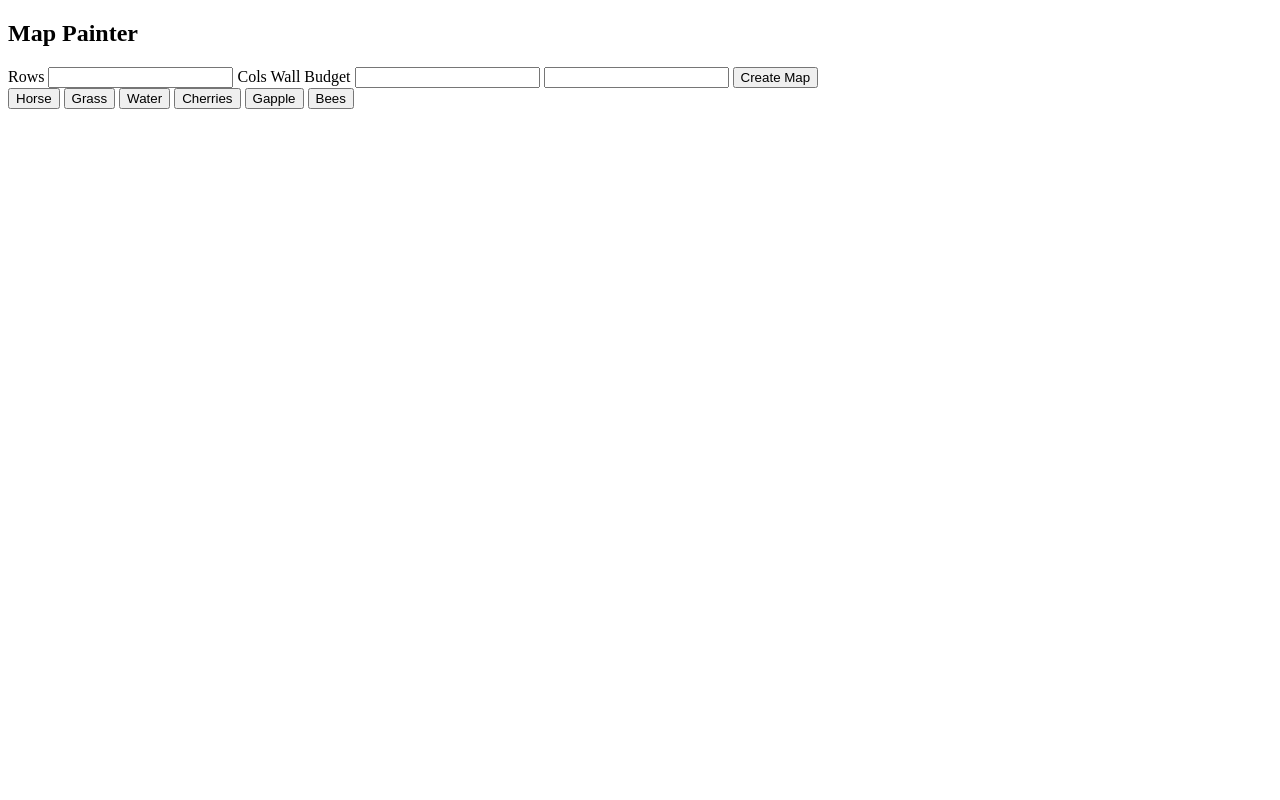
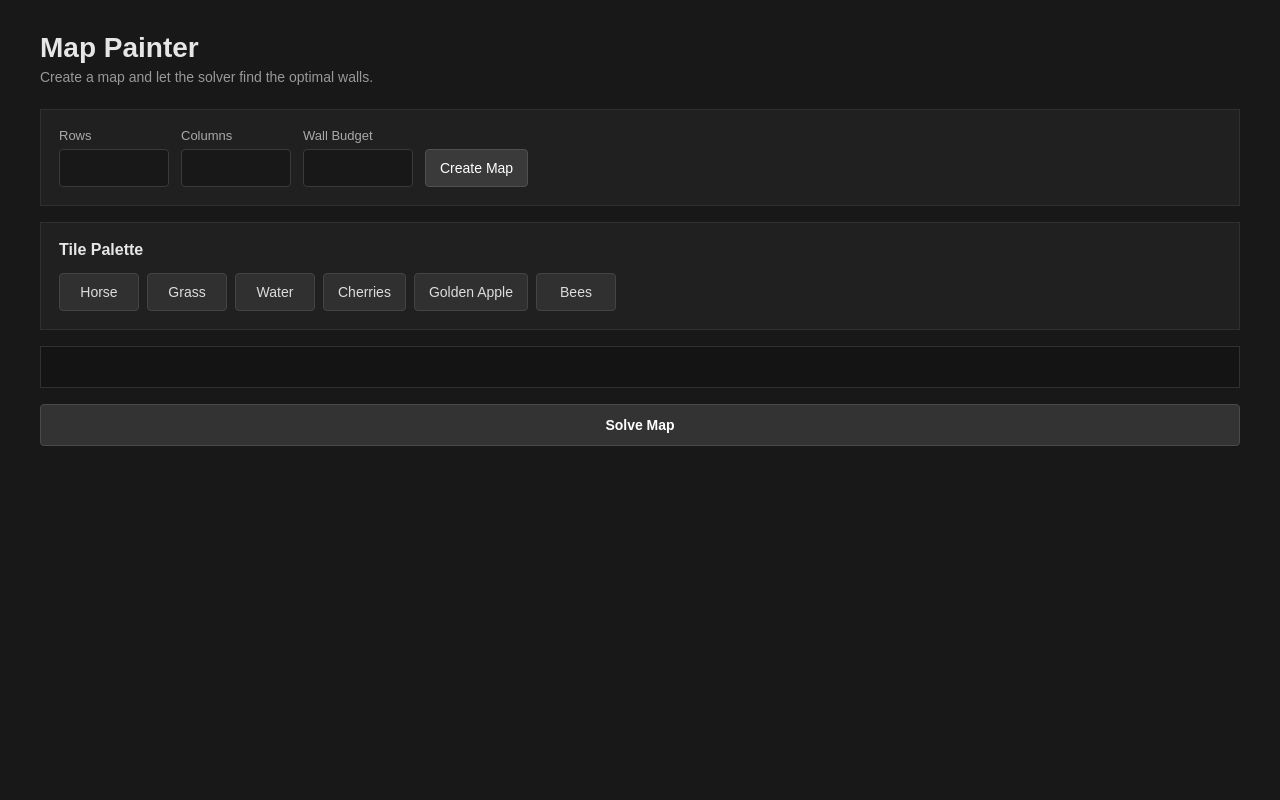
Before and after one commit to liamcrookcomputing/EncloseHorseSolver, a Flask app: page /map-painter in a window 1280 px wide. Run offline with Flask 3, Linux system fonts and the light colour scheme.

Commit message:
update map painter styling and improve solver logic
- Redesign the interface with a simpler, more utilitarian layout
- Update colours, spacing, panels, buttons, and form controls
- Improve map and tile styling to make the grid the main focus
- Refine solver logic and wall handling

```diff
--- a/static/map_painter.js
+++ b/static/map_painter.js
@@ -2,12 +2,25 @@ const form = document.querySelector("#map-form");
 const map = document.querySelector("#map");
 
 const tilePalette = document.querySelector("#selected-tile");
+const solveButton = document.querySelector("#solve-button");
 
-let selectedTile = 'grass'
+let selectedTile = 'grass';
+let grid = [];
+let tileElements = [];
+
+const Tiles = Object.freeze({
+    HORSE: 0,
+    GRASS: 1,
+    WATER: 2,
+    GOAL: 3,
+    CHERRIES: 4,
+    GAPPLE: 5,
+    BEES: 6
+});
 
 tilePalette.addEventListener("click", function(event) {
-    selectedTile = event.target.value
-})
+    selectedTile = event.target.value;
+});
 
 form.addEventListener("submit", function(event) {
     event.preventDefault();
@@ -15,54 +28,62 @@ form.addEventListener("submit", function(event) {
     const formData = new FormData(event.target);
     const data = Object.fromEntries(formData.entries());
 
-    map.style.gridTemplateColumns = `repeat(${data.cols}, 40px)`;
+    const rows = Number(data.rows) + 2;
+    const cols = Number(data.cols) + 2;
 
-    console.log(data)
+    // Reset the previous map
+    grid = [];
+    tileElements = [];
+    map.innerHTML = '';
 
-    const Tiles = Object.freeze({
-        HORSE: 0,
-        GRASS: 1,
-        WATER: 2,
-        GOAL: 3,
-        CHERRIES: 4,
-        GAPPLE: 5,
-        BEES: 6
-    })
+    map.style.gridTemplateColumns = `repeat(${cols}, 40px)`;
 
-    let grid = [];
-    let tileElements = [];
-
-    for (let row = 0; row < data.rows; row++) {
+    for (let row = 0; row < rows; row++) {
         grid.push([]);
         tileElements.push([]);
-        for (let col = 0; col < data.cols; col++) {
-            // Check edge cases and init
-            if (row === 0 || row === data.rows - 1 || col === 0 || col === data.cols - 1) {
-                grid[row].push(Tiles.GOAL)
+
+        for (let col = 0; col < cols; col++) {
+
+            // Check edge cases and initialise
+            if (
+                row === 0 ||
+                row === rows - 1 ||
+                col === 0 ||
+                col === cols - 1
+            ) {
+                grid[row].push(Tiles.GOAL);
             }
-            else
-            {
-                grid[row].push(Tiles.GRASS)
+            else {
+                grid[row].push(Tiles.GRASS);
             }
 
-            // Create a html element for each tile
+            // Create HTML element for each tile
             const tile = document.createElement("div");
+
             tileElements[row].push(tile);
-            tile.classList.add("tile")
-            const tileClass = Object.keys(Tiles).find(key => Tiles[key] === grid[row][col]).toLowerCase();
-            tile.classList.add(tileClass)
+
+            tile.classList.add("tile");
+
+            const tileClass = Object.keys(Tiles)
+                .find(key => Tiles[key] === grid[row][col])
+                .toLowerCase();
+
+            tile.classList.add(tileClass);
 
             tile.addEventListener("click", function() {
 
                 if (selectedTile === 'horse') {
+
                     // Find the existing horse
                     for (let rowIndex = 0; rowIndex < grid.length; rowIndex++) {
                         for (let colIndex = 0; colIndex < grid[rowIndex].length; colIndex++) {
+
                             if (grid[rowIndex][colIndex] === Tiles.HORSE) {
 
                                 grid[rowIndex][colIndex] = Tiles.GRASS;
 
-                                const oldHorse = tileElements[rowIndex][colIndex];
+                                const oldHorse =
+                                    tileElements[rowIndex][colIndex];
 
                                 oldHorse.className = '';
                                 oldHorse.classList.add("tile");
@@ -73,14 +94,21 @@ form.addEventListener("submit", function(event) {
                 }
 
                 tile.className = '';
-                tile.classList.add("tile")
-                tile.classList.add(selectedTile)
+                tile.classList.add("tile");
+                tile.classList.add(selectedTile);
+
                 grid[row][col] = Tiles[selectedTile.toUpperCase()];
-            })
+            });
 
             map.appendChild(tile);
         }
     }
+});
+
+solveButton.addEventListener("click", function() {
+
+    const formData = new FormData(form);
+    const data = Object.fromEntries(formData.entries());
 
     fetch("/solve", {
         method: "POST",
@@ -95,5 +123,34 @@ form.addEventListener("submit", function(event) {
     .then(response => response.json())
     .then(data => {
         console.log(data);
+        window.lastResult = data;
+
+        // Show walls
+        data.walls.forEach(([row, col]) => {
+            const tile = tileElements[row][col];
+
+            tile.className = '';
+            tile.classList.add("tile");
+            tile.classList.add("wall");
+        });
+
+        // Build quick lookup sets for free and wall tiles
+        const freeSet = new Set(data.free.map(([r, c]) => `${r},${c}`));
+        const wallSet = new Set(data.walls.map(([r, c]) => `${r},${c}`));
+
+        // Show enclosed tiles: every non-water tile that's neither free nor a wall
+        for (let row = 0; row < grid.length; row++) {
+            for (let col = 0; col < grid[row].length; col++) {
+
+                if (grid[row][col] === Tiles.WATER) continue;
+
+                const key = `${row},${col}`;
+
+                if (!freeSet.has(key) && !wallSet.has(key)) {
+                    const tile = tileElements[row][col];
+                    tile.classList.add("enclosed");
+                }
+            }
+        }
     });
-})
+});
--- a/static/stylesheet.css
+++ b/static/stylesheet.css
@@ -1,15 +1,189 @@
+
+* {
+    box-sizing: border-box;
+}
+
+body {
+    margin: 0;
+    min-height: 100vh;
+
+    font-family: Arial, sans-serif;
+
+    background: #181818;
+    color: #e6e6e6;
+}
+
+.container {
+    width: min(1200px, 94%);
+    margin: 0 auto;
+    padding: 32px 0 50px;
+}
+
+.header {
+    margin-bottom: 24px;
+}
+
+.header h1 {
+    margin: 0 0 5px;
+
+    font-size: 28px;
+    font-weight: 600;
+}
+
+.header p {
+    margin: 0;
+
+    color: #999;
+    font-size: 14px;
+}
+
+.panel {
+    background: #202020;
+    border: 1px solid #303030;
+
+    padding: 18px;
+    margin-bottom: 16px;
+}
+
+.panel h2 {
+    margin: 0 0 14px;
+
+    font-size: 16px;
+    font-weight: 600;
+}
+
+.map-form {
+    display: flex;
+    align-items: flex-end;
+    gap: 12px;
+    flex-wrap: wrap;
+}
+
+.form-group {
+    display: flex;
+    flex-direction: column;
+    gap: 6px;
+}
+
+.form-group label {
+    font-size: 13px;
+    color: #aaa;
+}
+
+.form-group input {
+    width: 110px;
+    height: 38px;
+
+    padding: 8px 10px;
+
+    background: #181818;
+    color: #eee;
+
+    border: 1px solid #3a3a3a;
+    border-radius: 4px;
+
+    font-size: 14px;
+}
+
+.form-group input:hover {
+    border-color: #555;
+}
+
+.form-group input:focus {
+    outline: none;
+    border-color: #777;
+}
+
+button {
+    height: 38px;
+
+    padding: 0 14px;
+
+    border: 1px solid #444;
+    border-radius: 4px;
+
+    background: #303030;
+    color: #ddd;
+
+    font-family: inherit;
+    font-size: 14px;
+
+    cursor: pointer;
+
+    transition:
+        background-color 0.1s ease,
+        border-color 0.1s ease;
+}
+
+button:hover {
+    background: #383838;
+    border-color: #555;
+}
+
+button:active {
+    background: #292929;
+}
+
+.create-button {
+    background: #3a3a3a;
+    border-color: #505050;
+    color: #fff;
+}
+
+.create-button:hover {
+    background: #454545;
+}
+
+.tile-palette {
+    display: flex;
+    gap: 8px;
+    flex-wrap: wrap;
+}
+
+.tile-palette button {
+    min-width: 80px;
+}
+
+.map-container {
+    width: 100%;
+
+    overflow: auto;
+
+    background: #141414;
+    border: 1px solid #303030;
+
+    padding: 20px;
+
+    margin-bottom: 16px;
+}
+
 #map {
     display: grid;
+
+    width: max-content;
+
+    margin: 0 auto;
+
+    background: #111;
 }
 
 .tile {
     width: 40px;
     height: 40px;
-    border: 1px solid black;
+
+    border: 1px solid rgba(0, 0, 0, 0.3);
+
+    cursor: pointer;
+
+    transition: filter 0.08s ease;
+}
+
+.tile:hover {
+    filter: brightness(1.2);
 }
 
 .grass {
-    background-color: green;
+    background: #4f9d52;
 }
 
 .goal {
@@ -17,17 +191,52 @@
 }
 
 .water {
-    background-color: lightblue;
+    background: #4c9dcc;
+}
+
+.horse {
+    background: #79502f;
 }
 
 .cherries {
-    background-color: red;
+    background: #c94343;
 }
 
 .gapple {
-    background-color: yellow;
+    background: #d6aa35;
 }
 
 .bees {
-    background-color: orange;
+    background: #d98b27;
 }
+
+.wall {
+    background: #3b3b3b !important;
+    border: 2px solid #171717;
+}
+
+.enclosed {
+    box-shadow: inset 0 0 0 2px rgba(255, 255, 255, 0.7);
+}
+
+.solve-button {
+    display: block;
+
+    width: 100%;
+    height: 42px;
+
+    padding: 0 14px;
+
+    background: #333;
+    border: 1px solid #4a4a4a;
+
+    color: #fff;
+
+    font-size: 14px;
+    font-weight: 600;
+}
+
+.solve-button:hover {
+    background: #3d3d3d;
+    border-color: #5a5a5a;
+}
--- a/templates/map_painter.html
+++ b/templates/map_painter.html
@@ -1,39 +1,113 @@
 <!DOCTYPE html>
-<html>
+<html lang="en">
 <head>
     <meta charset="utf-8">
-        <meta http-equiv="X-UA-Compatible" content="IE=edge">
+    <meta name="viewport" content="width=device-width, initial-scale=1">
+
     <title>Map Painter</title>
-        <meta name="description" content="">
-        <meta name="viewport" content="width=device-width, initial-scale=1">
-        <link rel="stylesheet" href="./static/stylesheet.css">
+
+    <link rel="stylesheet" href="{{ url_for('static', filename='stylesheet.css') }}">
 </head>
+
 <body>
-        <div>
-            <h2>
-                Map Painter
-            </h2>
+
+    <main class="container">
+
+        <header class="header">
+            <h1>Map Painter</h1>
+            <p>Create a map and let the solver find the optimal walls.</p>
+        </header>
+
+        <section class="panel">
+
+            <form id="map-form" class="map-form">
+
+                <div class="form-group">
+                    <label for="rows">Rows</label>
+                    <input
+                        type="number"
+                        id="rows"
+                        name="rows"
+                        min="3"
+                        required
+                    >
                 </div>
-        <div>
-            <form id="map-form">
-                <label for="rows">Rows</label>
-                <input type="number" id="rows" name="rows" min="3" required>
-                <label for="cols">Cols</label>
+
+                <div class="form-group">
+                    <label for="cols">Columns</label>
+                    <input
+                        type="number"
+                        id="cols"
+                        name="cols"
+                        min="3"
+                        required
+                    >
+                </div>
+
+                <div class="form-group">
                     <label for="wall-budget">Wall Budget</label>
-                <input type="number" id="wall-budget" name="wall-budget" min="2" required>
-                <input type="number" id="cols" name="cols" min="3" required>
-                <input type="submit" value="Create Map">
+                    <input
+                        type="number"
+                        id="wall-budget"
+                        name="wall-budget"
+                        min="2"
+                        required
+                    >
+                </div>
+
+                <button class="create-button" type="submit">
+                    Create Map
+                </button>
+
             </form>
+
+        </section>
+
+        <section class="panel">
+
+            <h2>Tile Palette</h2>
+
+            <div id="selected-tile" class="tile-palette">
+
+                <button type="button" value="horse">
+                    Horse
+                </button>
+
+                <button type="button" value="grass">
+                    Grass
+                </button>
+
+                <button type="button" value="water">
+                    Water
+                </button>
+
+                <button type="button" value="cherries">
+                    Cherries
+                </button>
+
+                <button type="button" value="gapple">
+                    Golden Apple
+                </button>
+
+                <button type="button" value="bees">
+                    Bees
+                </button>
+
             </div>
-        <div id="selected-tile">
-            <button type="button" value="horse">Horse</button>
-            <button type="button" value="grass">Grass</button>
-            <button type="button" value="water">Water</button>
-            <button type="button" value="cherries">Cherries</button>
-            <button type="button" value="gapple">Gapple</button>
-            <button type="button" value="bees">Bees</button>
-        </div>
+
+        </section>
+
+        <section class="map-container">
             <div id="map"></div>
+        </section>
+
+        <button id="solve-button" class="solve-button" type="button">
+            Solve Map
+        </button>
+
+    </main>
+
     <script src="{{ url_for('static', filename='map_painter.js') }}"></script>
+
 </body>
 </html>
```
Also changed, not shown: solver.py (+7 -2 lines). Lines whose indentation alone changed are shown as unchanged.
